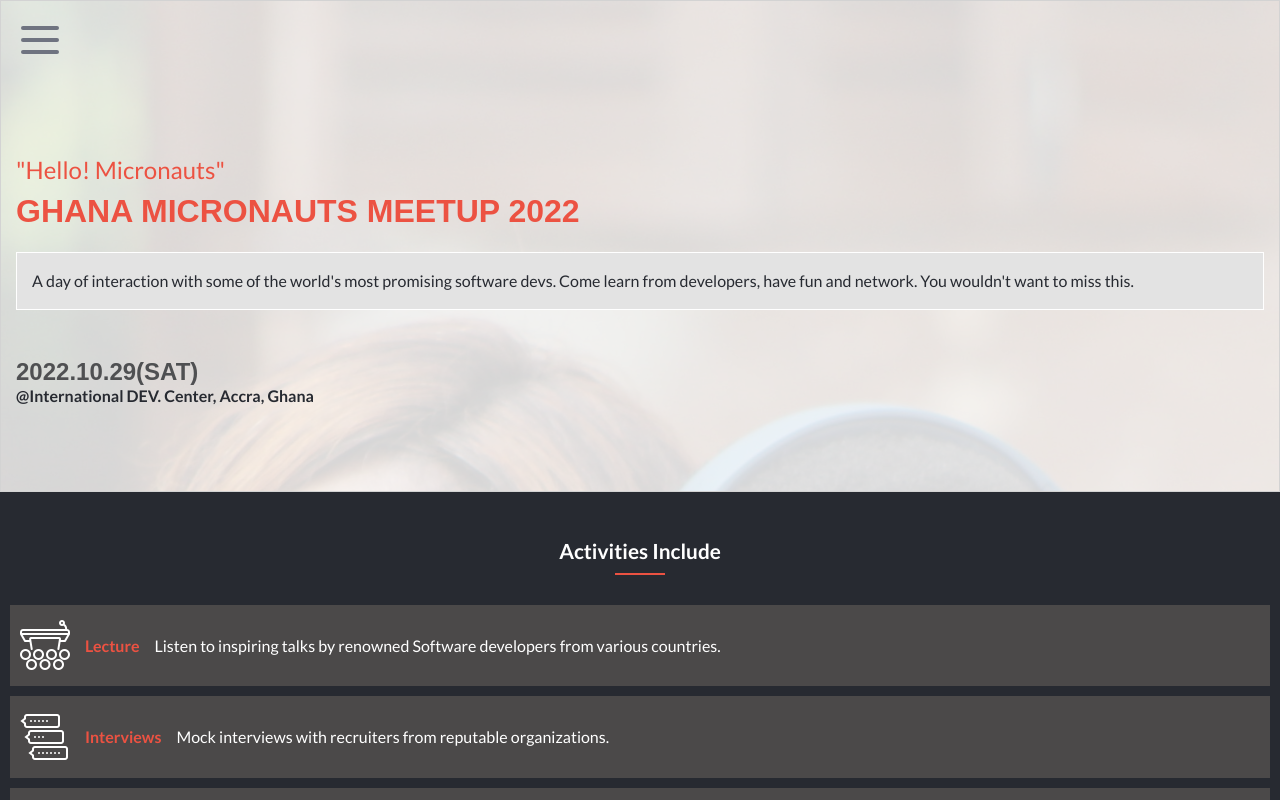
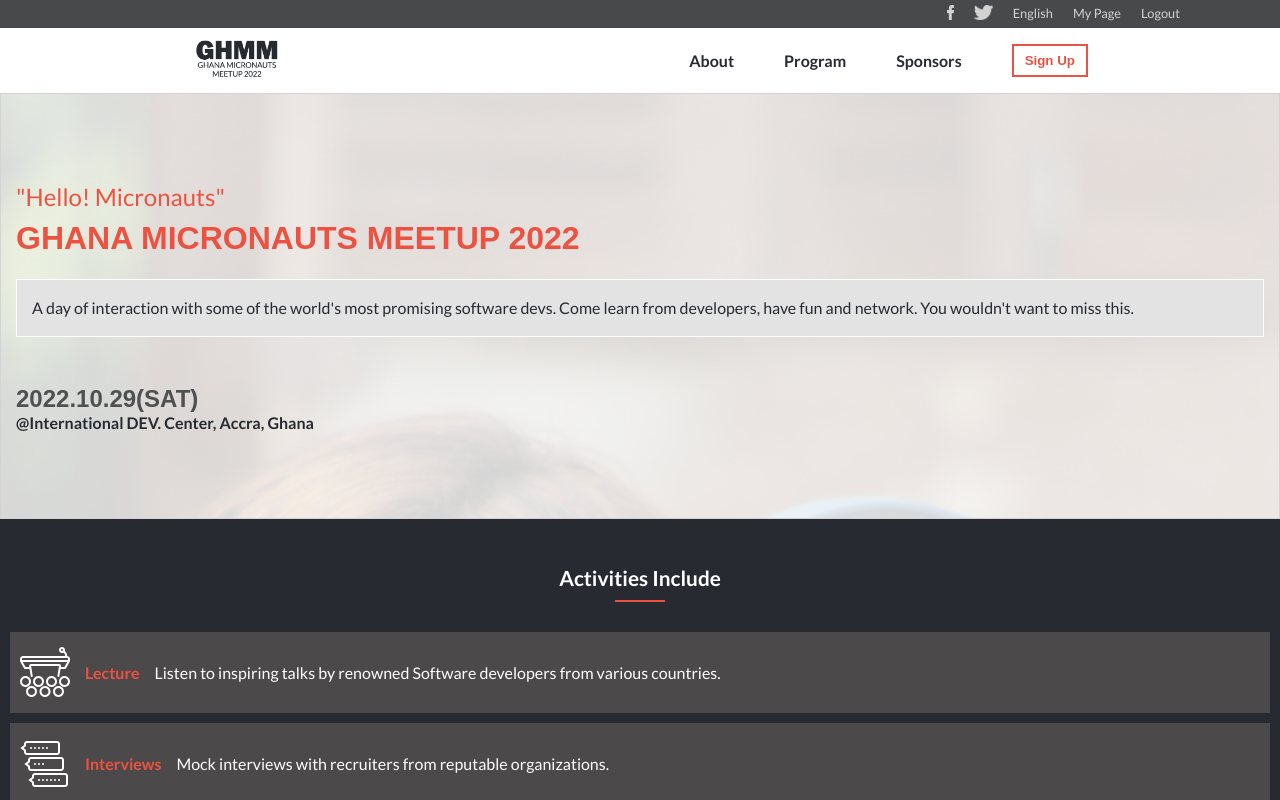
Before and after one commit to BenjaminSemah/AlumniMeetup, a website: page index.html in a window 1280 px wide. Shown: the top 800 px of the page. Drawn offline with Linux system fonts and the light colour scheme; a web font is replaced by a local one.

Commit message:
Add styles to navbar of desktop version

```diff
--- a/index.html
+++ b/index.html
@@ -8,6 +8,30 @@
     <title>Ghana Micronauts Meetup</title>
   </head>
   <body>
+    <ul class="upperNav">
+      <li class="upper-nav-list"><img src="./images/facebook-logo.png" alt="Twitter Logo"></li>
+      <li class="upper-nav-list"><img src="./images/twitter-logo.png" alt="Twitter Logo"></li>
+      <li class="upper-nav-list">English</li>
+      <li class="upper-nav-list">My Page</li>
+      <li class="upper-nav-list">Logout</li>
+    </ul>
+    <div class="desktop-nav-wrapper">
+      <nav class="desktop-navbar">
+        <a href="./index.html">
+          <img class="nav-logo" src="./images/ghmm-logo.png" alt="GHMM Logo">
+        </a>
+        <ul>
+          <li class="desktop-nav-items"><a class="desktop-nav-link" href="./about.html">About</a></li>
+          <li class="desktop-nav-items"><a class="desktop-nav-link" href="#activities-link">Program</a></li>
+          <li class="desktop-nav-items"><a class="desktop-nav-link" href="#">Sponsors</a></li>
+          <li class="desktop-nav-items">
+            <a href="#">
+              <button id="nav-signup">Sign Up</button>
+            </a>
+          </li>
+        </ul>
+      </nav>
+    </div>
     <header>
       <nav class="navigation">
         <a href="#"
@@ -31,7 +55,7 @@
       </div>
     </header>
 
-    <section class="activities">
+    <section class="activities" id="activities-link">
       <div class="activities-heading">
         <h3 id="activities-title">Activities Include</h3>
         <div id="activities-underline"></div>
--- a/stylesheet.css
+++ b/stylesheet.css
@@ -391,3 +391,98 @@ footer p {
   text-align: center;
   margin: 30px 10px;
 }
+
+.upperNav {
+  display: none;
+}
+
+.desktop-navbar {
+  display: none;
+}
+
+/* /////////////// DESKTOP VERSION /////////////// */
+
+@media only screen and (min-width: 768px) {
+
+  .hamburger-menu {
+    display: none;
+  }
+
+  .upperNav {
+    margin: 0;
+    padding: 5px 100px;
+    background-color: #48494b;
+    display: flex;
+    justify-content: flex-end;
+    gap: 20px;
+    list-style: none;
+  }
+
+  .upper-nav-list img {
+    height: 15px;
+  }
+
+  .upper-nav-list {
+    color: #d3d3d3;
+    font-size: 0.8em;
+  }
+
+  .desktop-nav-wrapper {
+    background-color: white;
+    padding: 0;
+    margin: 0;
+  }
+
+  .desktop-navbar {
+    display: flex;
+    justify-content: space-between;
+    align-items: center;
+    background-color: white;
+    width: 70%;
+    margin: 0 auto;
+  }
+
+  .desktop-navbar img {
+    height: 40px;
+  }
+
+  .desktop-navbar ul {
+    list-style: none;
+    display: flex;
+    align-items: center;
+    gap: 50px;
+  }
+
+  .desktop-nav-items {
+    font-weight: 600;
+    color: #272a31;
+  }
+
+  .desktop-nav-link {
+    text-decoration: none;
+    color: #272a31;
+  }
+
+  .desktop-nav-link:hover {
+    color: #ec5242;
+  }
+
+  #nav-signup {
+    background-color: white;
+    border: 2px solid #ec5242;
+    font-weight: 550;
+    padding: 7px 11px;
+    color: #ec5242;
+  }
+
+  #nav-signup:hover {
+    background-color: #ec5242;
+    color: white;
+  }
+
+  footer {
+    padding: 25px 200px;
+  }
+
+
+}
```
Also changed, not shown: images/facebook-logo.png (added), images/twitter-logo.png (added).
